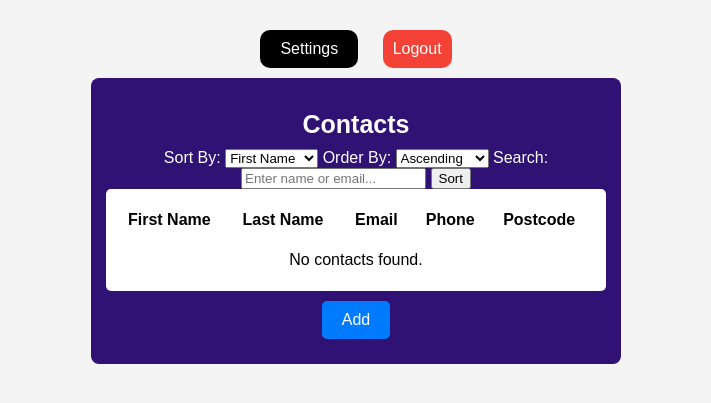
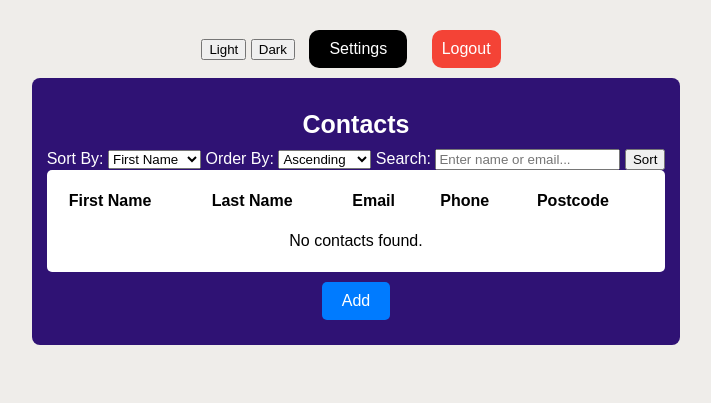
Before and after one commit to AdamPalmerGithub/addressBook, a Django app: page /addressBook/ in a window 1280 px wide. Shown: the top 403 px of the page, without its empty margins (284-995 px from the left). Run offline with Django 5.2, Linux system fonts and the light colour scheme; the visitor is signed in with stand-in values (Sample User, id 1); data that the repository does not hold is empty.

Commit message:
Feat (login): Light and dark mode
Beginning migration to seperate css files, and beginning integration of dark/light mode for addressBook page.

```diff
--- a/myproject/myapp/templates/addressBook.html
+++ b/myproject/myapp/templates/addressBook.html
@@ -2,86 +2,15 @@
 <html lang="en">
 <head>
     <meta charset="UTF-8">
-<title>AddressAdder | Contacts</title>
-<style>
-        body {
-            font-family: Arial, sans-serif;
-            background-color: #f4f4f4;
-            margin: 0;
-            padding: 20px;
-            text-align: center;
-        }
-        .container {
-            width: 500px;
-            margin: 0 auto;
-            background: #2f1274;
-            color: #fff;
-            padding: 15px;
-            border-radius: 8px;
-        }
-        h1 {
-            font-size: 25px;
-            margin-bottom: 10px;
-        }
-        table {
-            width: 100%;
-            background: #fff;
-            color: #000;
-            border-radius: 5px;
-            padding: 10px;
-        }
-        th, td {
-            padding: 10px;
-            text-align: left;
-        }
-        a {
-            display: inline-block;
-            padding: 10px 20px;
-            margin: 10px;
-            border-radius: 5px;
-            transition: 0.3s;
-            text-decoration: none;
-            color: white;
-        }
-        #add {
-            background-color: #007BFF;
-        }
-        #add:hover {
-            background-color: #0056b3;
-        }
-        #update {
-            background-color: #28a745;
-        }
-        #update:hover {
-            background-color: #218838;
-        }
-        #delete {
-            background-color: #ca2020;
-        }
-        #delete:hover {
-            background-color: #992c2c;
-        }
-        .btn {
-            background-color:#000;
-            border-radius:10px;
-        }
-        .btn:hover {
-            background-color:#444;
-        }
-        .logout {
-            padding: 10px;
-            background-color: #f44336;
-            color: white;
-            border: none;
-            cursor: pointer;
-        }
-        .logout:hover {
-            background-color: #d32f2f;
-        }
-</style>
+    <title>AddressBook</title>
+    {% load static %}
+    <link rel="stylesheet" href="{% static 'styles/addressBook.css' %}">
+    <script src="{% static 'js/main.js' %}"></script>
 </head>
 <body>
     <header>
+        <button onclick="light()">Light</button>
+        <button onclick="dark()">Dark</button>
         <a class="btn" href="../settings">Settings</a>
         <a class="btn logout" href="../logout">Logout</a>
     </header>
--- /dev/null
+++ b/myproject/static/js/main.js
@@ -0,0 +1,10 @@
+function light() {
+   var element = document.body;
+   element.className = ""
+   element.classList.add("light")
+}
+function dark() {
+   var element = document.body;
+   element.className = ""
+   element.classList.add("dark")
+}
--- /dev/null
+++ b/myproject/static/styles/addressBook.css
@@ -0,0 +1,82 @@
+:root {
+    color-scheme: light dark;
+}
+body {
+    color: light-dark(#333b3c, #efefec);
+    background-color: light-dark(#efedea, #223a2c);
+    font-family: Arial, sans-serif;
+    margin: 0;
+    padding: 20px;
+    text-align: center;
+    display: flex;
+    flex-direction: column;
+    justify-content: center;
+    align-items: center;
+}
+.container {
+    width: fit-content;
+    margin: 0 auto;
+    background: #2f1274;
+    color: #fff;
+    padding: 15px;
+    border-radius: 8px;
+}
+h1 {
+    font-size: 25px;
+    margin-bottom: 10px;
+}
+table {
+    width: 100%;
+    background: #fff;
+    color: #000;
+    border-radius: 5px;
+    padding: 10px;
+}
+th, td {
+    padding: 10px;
+    text-align: left;
+}
+a {
+    display: inline-block;
+    padding: 10px 20px;
+    margin: 10px;
+    border-radius: 5px;
+    transition: 0.3s;
+    text-decoration: none;
+    color: white;
+}
+#add {
+    background-color: #007BFF;
+}
+#add:hover {
+    background-color: #0056b3;
+}
+#update {
+    background-color: #28a745;
+}
+#update:hover {
+    background-color: #218838;
+}
+#delete {
+    background-color: #ca2020;
+}
+#delete:hover {
+    background-color: #992c2c;
+}
+.btn {
+    background-color:#000;
+    border-radius:10px;
+}
+.btn:hover {
+    background-color:#444;
+}
+.logout {
+    padding: 10px;
+    background-color: #f44336;
+    color: white;
+    border: none;
+    cursor: pointer;
+}
+.logout:hover {
+    background-color: #d32f2f;
+}
```
Also changed, not shown: myproject/myapp/templates/login.html (+7 -66 lines), myproject/myproject/settings.py (+7 -1 lines), myproject/static/styles/login.css (added, +78 -0 lines). Lines whose indentation alone changed are shown as unchanged.
